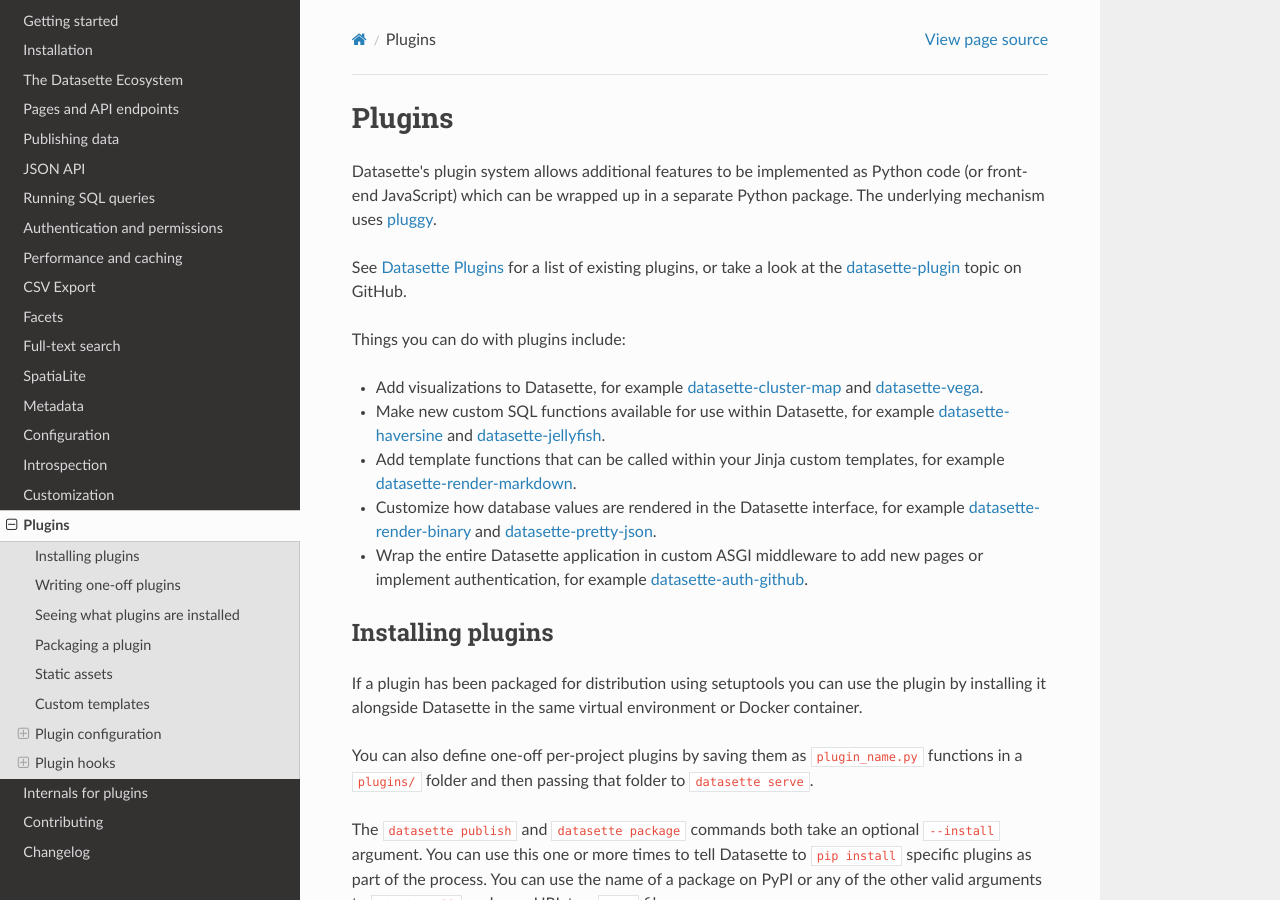
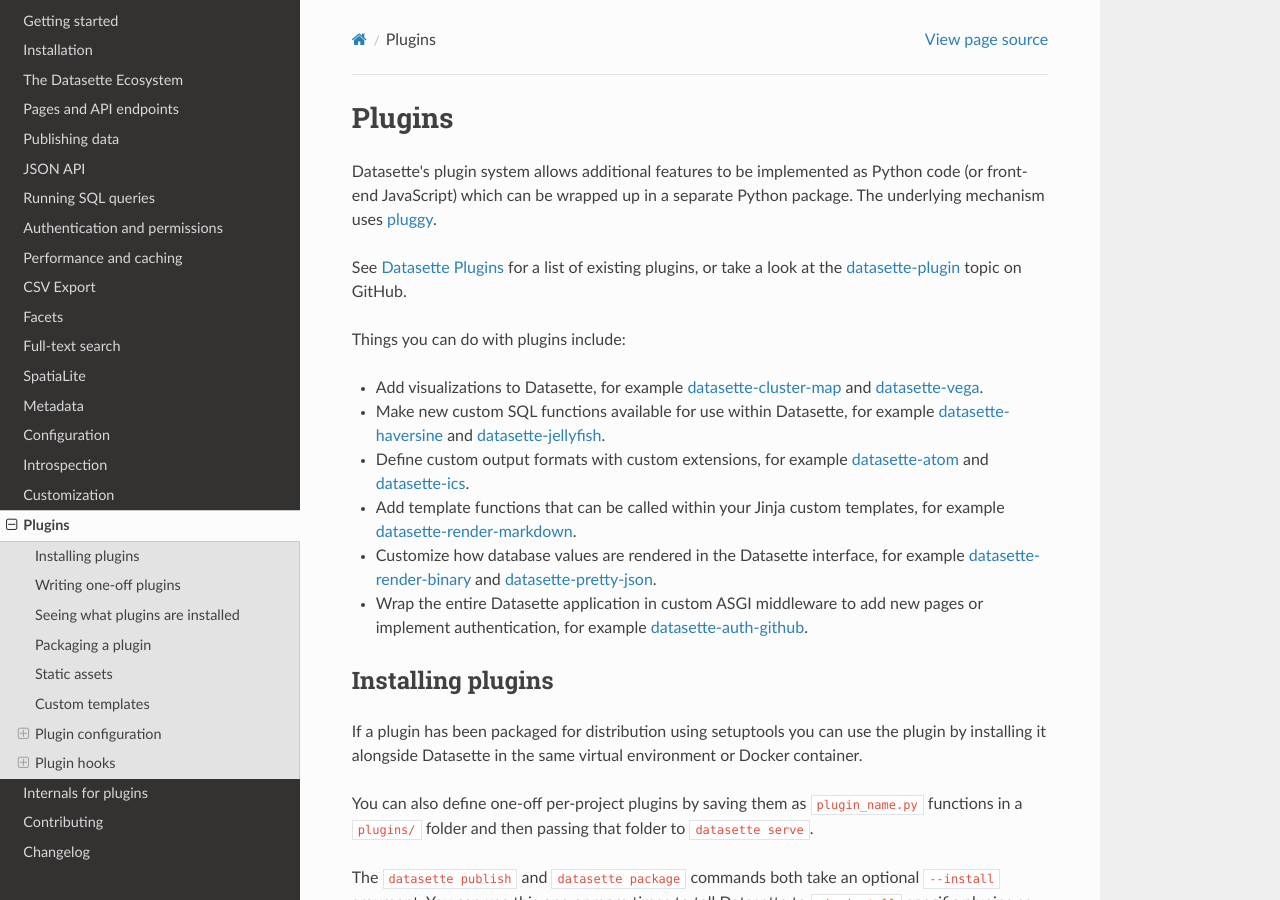
Before and after one commit to simonw/datasette, a Sphinx documentation site: the page built from docs/plugins.rst, in a window 1280 px wide and 900 px high. Built offline with Sphinx 7.4.7 and the Read the Docs theme 2.0.0, drawn with Linux system fonts in a browser that asks for light colours.

Commit message:
More things you can do with plugins

```diff
--- a/docs/plugins.rst
+++ b/docs/plugins.rst
@@ -18,6 +18,8 @@
 * Make new custom SQL functions available for use within Datasette, for example
   `datasette-haversine <https://github.com/simonw/datasette-haversine>`__ and
   `datasette-jellyfish <https://github.com/simonw/datasette-jellyfish>`__.
+* Define custom output formats with custom extensions, for example `datasette-atom <https://github.com/simonw/datasette-atom>`__ and
+  `datasette-ics <https://github.com/simonw/datasette-ics>`__.
 * Add template functions that can be called within your Jinja custom templates,
   for example `datasette-render-markdown <https://github.com/simonw/datasette-render-markdown#markdown-in-templates>`__.
 * Customize how database values are rendered in the Datasette interface, for example
```
